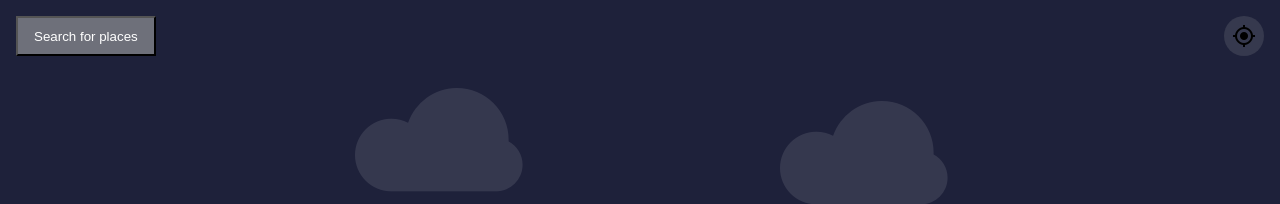
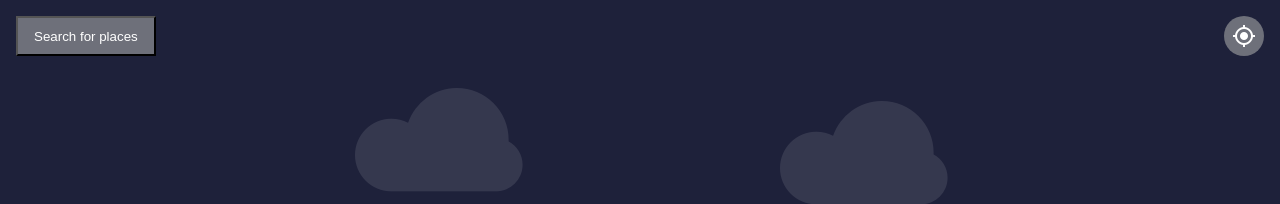
Before and after one commit to IevgeniiaAbdulina/Weather-App-Challenge, a React (Create React App) app: page / in a window 1280 px wide. Shown: the top 204 px of the page. Built offline with nearby package versions, Linux system fonts and the light colour scheme.

Commit message:
Change color for My-location Button on main Screen

```diff
--- a/src/components/circle-button/CircleButton.css
+++ b/src/components/circle-button/CircleButton.css
@@ -4,6 +4,11 @@
     display: flex;
     justify-content: center;
     align-items: center;
-    background-color: var(--greyish-dark);
+    background-color: var(--blue-greyish-dark);
     border-radius: 50%;
+    cursor: pointer;
 }
+
+.circle-button > span {
+    color: white;
+}
```
